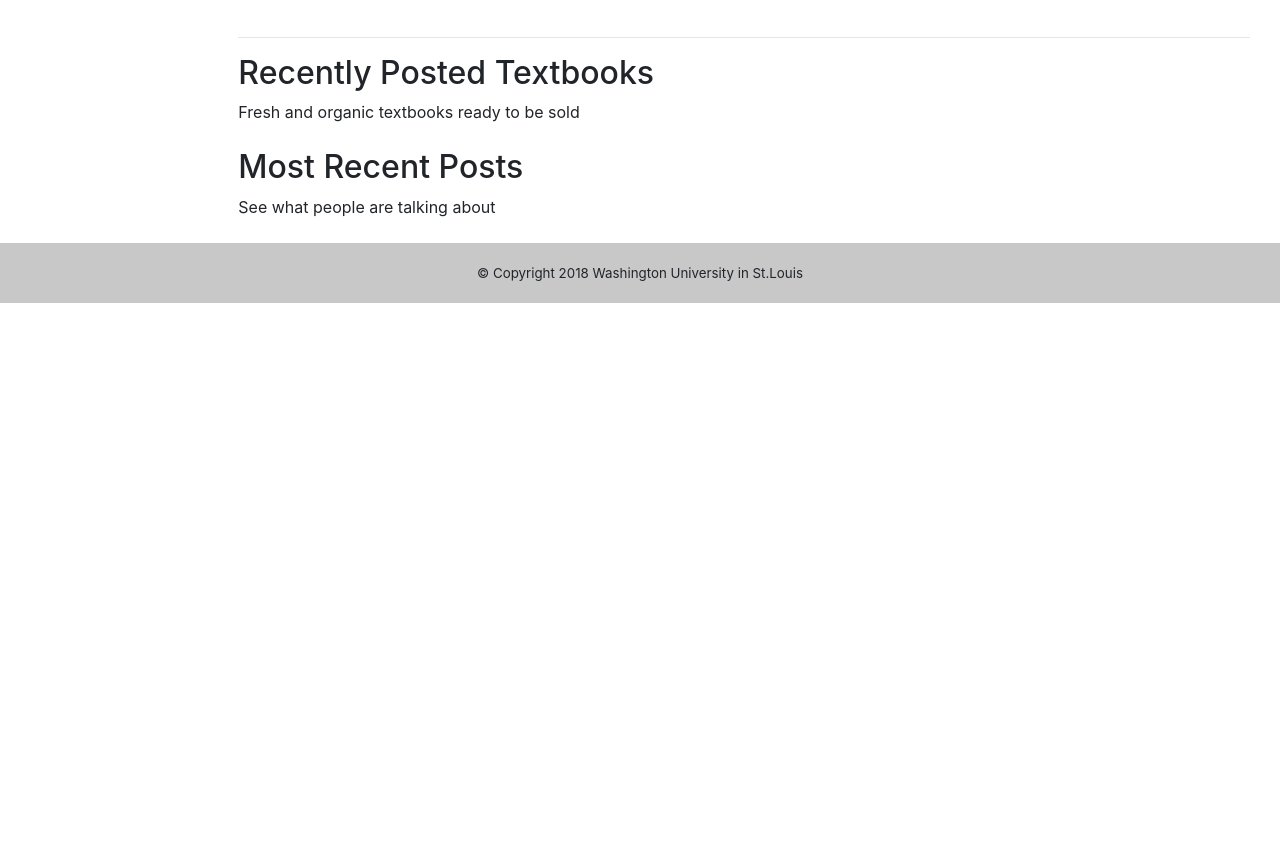
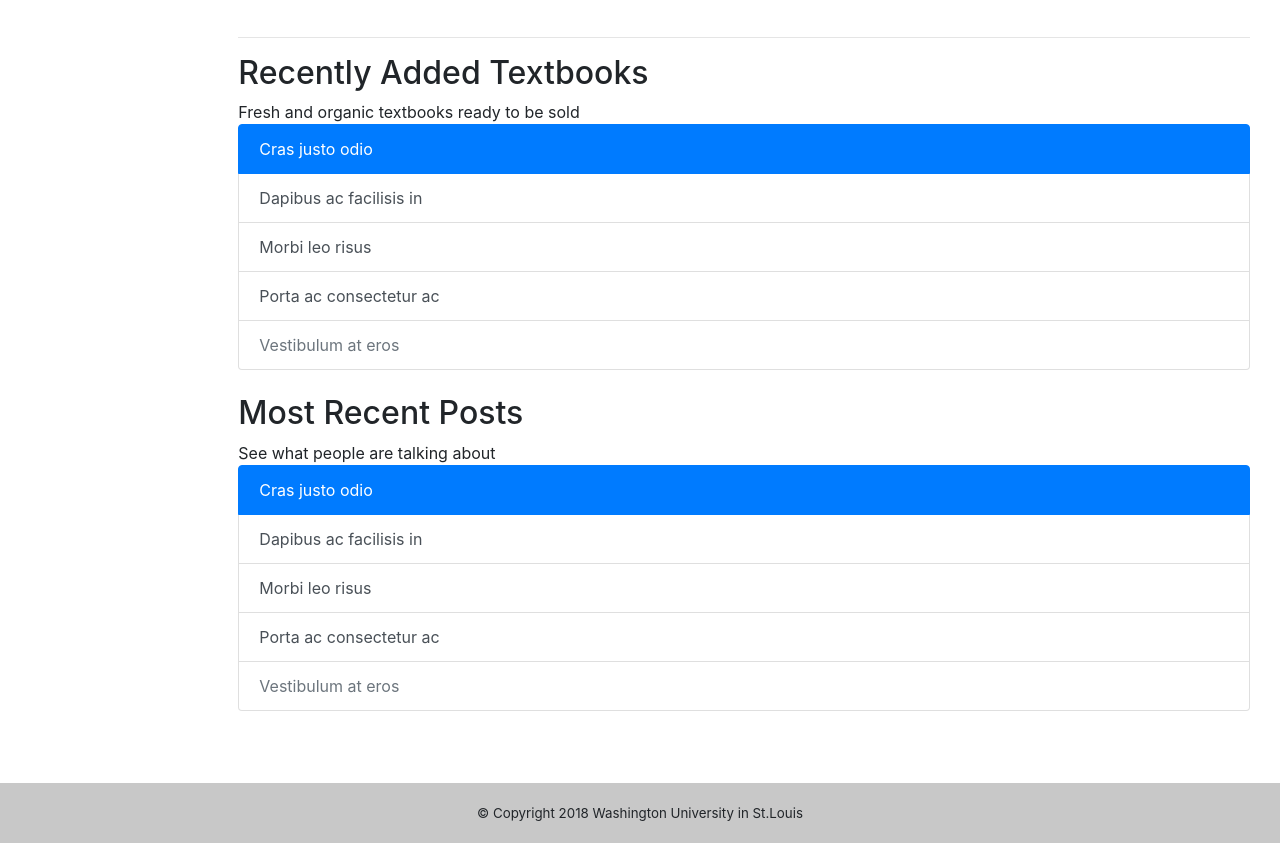
Before and after one commit to Selamawit1/CSE437S_Final_Project, a website: page public/html/homepage.html in a window 1280 px wide. Shown: the part 489-1332 px from the top of the page. Before the commit the page ends 800 px from the top, so only its background shows below. Drawn offline with nearby package versions, Linux system fonts and the light colour scheme.

Commit message:
update homepage

```diff
--- a/public/html/homepage.html
+++ b/public/html/homepage.html
@@ -28,6 +28,10 @@
           <a class="nav-link" href="#">About</a>
         </li>
       </ul>
+      <ul class="navbar-nav ml-auto">
+        <!-- Right align -->
+        <button type="button" class="btn btn-light">Log Out</button>
+      </ul>
     </div>
   </nav>
   <div id="mainContent">
@@ -38,13 +42,13 @@
         <br><br>
         <!-- PROFILE INFO -->
         <h5 class="center">
-        Welcome Back, <br>Guest
+          Welcome Back, <br>User
         </h5><br>
         <!-- Profile image -->
         <img src="https://d2x5ku95bkycr3.cloudfront.net/App_Themes/Common/images/profile/0_200.png" class="center" alt="placeholder avatar" height="70px" width="70px">
         <!-- Text input-->
         <div class="center">
-          <a class="btn" id="edit_profile_icon" onclick="profile_edit_div();" ><i class="fa fa-pencil fa-lg"></i></a>
+          <a class="btn" id="edit_profile_icon" onclick="profile_edit_div();"><i class="fa fa-pencil fa-lg"></i></a>
           <!-- Text input-->
           <div class="form-group">
             <div class="col-md-6">fillerEmail@wustl.edu
@@ -62,10 +66,11 @@
       <div class="col-sm-10">
         <!-- Header image -->
         <div class="container">
-          <img src="/images/holmes.jpg" alt="Holmes Lounge"/>
+          <img src="/images/holmes.jpg" alt="Holmes Lounge" />
           <div class="centered">
             <h1>Welcome to WashU <br>Free and For Sale!</h1>
-            <p><h4>By college students, for college students</h4>
+            <p>
+              <h4>By college students, for college students</h4>
             </p>
           </div>
         </div>
@@ -82,17 +87,36 @@
               <button type="button" class="btn btn-outline-primary">Search</button>
             </span>
           </div>
-        </div><br><hr>
+        </div><br>
+        <hr>
         <!-- RECENTLY ADDED TEXTBOOKS -->
         <div>
-          <h2>Recently Posted Textbooks</h2>
+          <h2>Recently Added Textbooks</h2>
           Fresh and organic textbooks ready to be sold
+          <div class="list-group">
+            <a href="#" class="list-group-item list-group-item-action active">
+              Cras justo odio
+            </a>
+            <a href="#" class="list-group-item list-group-item-action">Dapibus ac facilisis in</a>
+            <a href="#" class="list-group-item list-group-item-action">Morbi leo risus</a>
+            <a href="#" class="list-group-item list-group-item-action">Porta ac consectetur ac</a>
+            <a href="#" class="list-group-item list-group-item-action disabled">Vestibulum at eros</a>
+          </div>
         </div>
         <!-- RECENT POSTS -->
         <div><br>
           <h2>Most Recent Posts</h2>
           See what people are talking about
+          <div class="list-group">
+            <a href="#" class="list-group-item list-group-item-action active">
+              Cras justo odio
+            </a>
+            <a href="#" class="list-group-item list-group-item-action">Dapibus ac facilisis in</a>
+            <a href="#" class="list-group-item list-group-item-action">Morbi leo risus</a>
+            <a href="#" class="list-group-item list-group-item-action">Porta ac consectetur ac</a>
+            <a href="#" class="list-group-item list-group-item-action disabled">Vestibulum at eros</a>
           </div>
+        </div> <br><br>
       </div>
     </div>
   </div><br>
```
Lines whose indentation alone changed are shown as unchanged.
